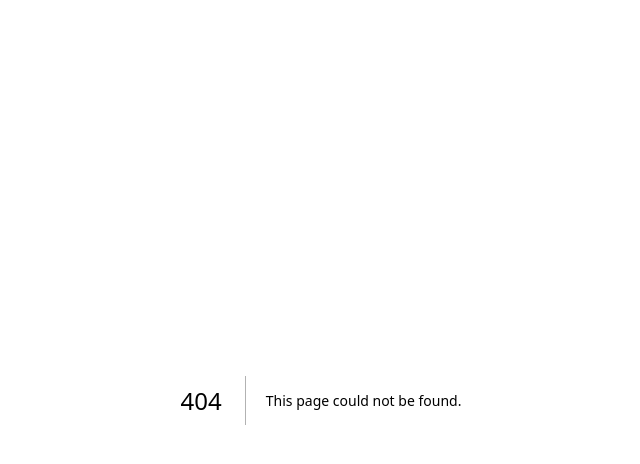
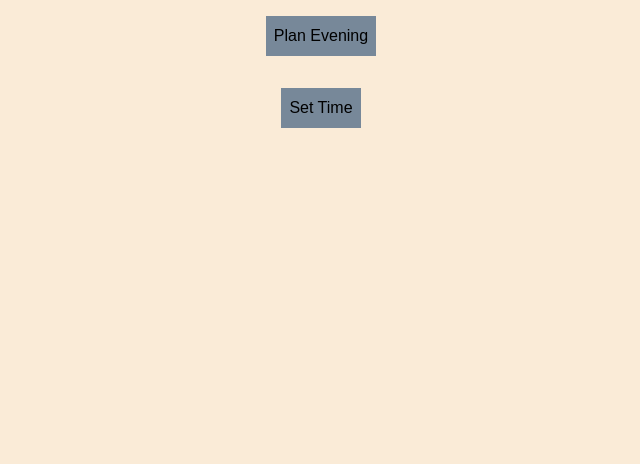
Before and after one commit to evan-taylor/csc-4184-project, a Next.js app: page /add_activity in a window 1280 px wide. Before the commit this address had no page. Shown: the top 464 px of the page, without its empty margins (319-959 px from the left). Built offline with nearby package versions, Linux system fonts and the light colour scheme.

Commit message:
Buttons added. No functionality yet.

```diff
--- /dev/null
+++ b/app/add_activity/page.css
@@ -0,0 +1,13 @@
+body{
+    background-color: antiquewhite;
+    color:black;
+}
+
+.button{
+   display: block;
+    margin: 1rem auto;
+    padding: .5rem .5rem;
+    background-color: lightslategrey;
+    color: black;
+    cursor: pointer;
+}
--- /dev/null
+++ b/app/add_activity/page.tsx
@@ -0,0 +1,16 @@
+import  "./page.css"
+
+export function AddActivityButton({ title }: {title : string }){
+    return (
+        <button className="button"> {title} </button>
+    );
+}
+
+export default function PlanEvening(){
+    return (
+        <>
+            <AddActivityButton title="Plan Evening" />
+            <AddActivityButton title="Set Time" />
+        </>
+    )
+}
--- a/app/page.tsx
+++ b/app/page.tsx
@@ -1,7 +1,17 @@
 import Image from "next/image";
+
+import PlanEvening from "./add_activity/page";
+
+import Link from "next/link"
 
 export default function Home() {
   return (
+    <>
+
+    <Link href="/add_activity">
+        <button> TEST</button>
+    </Link>
+
     <div className="flex flex-col flex-1 items-center justify-center bg-zinc-50 font-sans dark:bg-black">
       <main className="flex flex-1 w-full max-w-3xl flex-col items-center justify-between py-32 px-16 bg-white dark:bg-black sm:items-start">
         <Image
@@ -65,5 +75,6 @@ export default function Home() {
         </div>
       </main>
     </div>
+    </>
   );
 }
```
Also changed, not shown: 1 other file (tests, documents, lock files or other folders).
